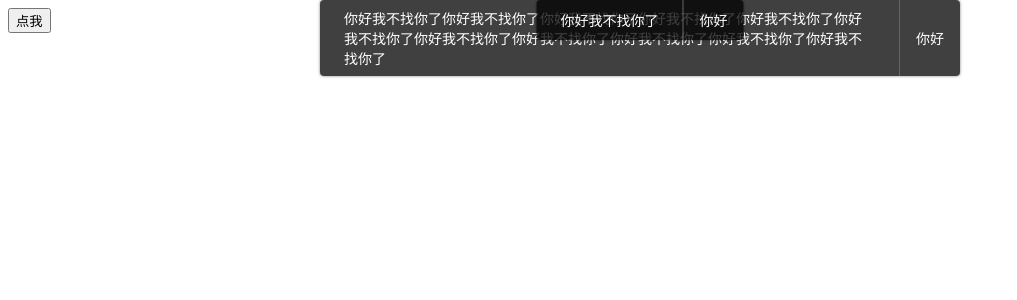
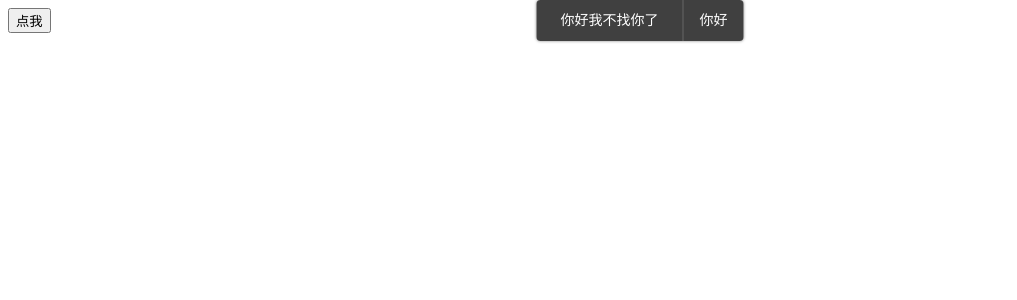
Before and after one commit to xiaoxinwan/xx-simple-ui, a Vue app: page / in a window 1280 px wide. Both pictures are taken after a click on the button "点我". Shown: the top 300 px of the page, without its empty margins (0-1017 px from the left). Built offline with nearby package versions, Linux system fonts and the light colour scheme.

Commit message:
添加position属性，保证toast只出现一个

```diff
--- a/src/App.vue
+++ b/src/App.vue
@@ -22,11 +22,10 @@
             'x-footer': Layout.Footer
         },
         created() {
-            this.$toast('你好我不找你了你好我不找你了你好我不找你了你好我不找你了你好我不找你了你好我不找你了你好我不找你了你好我不找你了你好我不找你了你好我不找你了你好我不找你了', {closeButton: {text: '你好'}})
         },
         methods: {
             handleClick() {
-                this.$toast('你好我不找你了', {closeButton: {text: '你好'}})
+                this.$toast('你好我不找你了', {closeButton: {text: '你好'}, position: 'top'})
             }
         }
     }
--- a/src/components/toast/toast.vue
+++ b/src/components/toast/toast.vue
@@ -1,5 +1,5 @@
 <template>
-    <div class="toast" ref="toast">
+    <div class="toast" ref="toast" :class="toastClass">
         <div class="message">
             <slot v-if="!enableHtml"></slot>
             <div v-else v-html="$slots.default[0]"></div>
@@ -35,6 +35,13 @@
             enableHtml: {
                 type: Boolean,
                 default: false
+            },
+            position: {
+                type: String,
+                default: 'top',
+                validate(value) {
+                    return ['top', 'bottom', 'middle'].indexOf(value) >= 0
+                }
             }
         },
         mounted() {
@@ -47,6 +54,13 @@
                 this.$refs.line.style.height =
                     `${this.$refs.toast.getBoundingClientRect().height}px`
             })
+        },
+        computed: {
+          toastClass() {
+              return {
+                  [`position-${this.position}`]: true
+              }
+          }
         },
         methods: {
             closeToast() {
@@ -70,13 +84,12 @@
         font-size: $font-size;
         min-height: $toast-min-height;
         background: $toast-bg;
+        line-height: 1.8;
         color: #ffffff;
         box-shadow: 0 0 3px 0 $box-shadow-color;
         border-radius: $border-radius;
         position: fixed;
-        top: 0;
         left: 50%;
-        transform: translateX(-50%);
         display: flex;
         align-items: center;
         padding: 0 16px;
@@ -92,6 +105,18 @@
             padding-left: 16px;
             flex-shrink: 0;
         }
+        &.position-top{
+            top: 0;
+            transform: translateX(-50%);
+        }
+        &.position-bottom{
+            bottom: 0;
+            transform: translateX(-50%);
+        }
+        &.position-middle{
+            top: 50%;
+            transform: translate(-50%, -50%);
+        }
     }
 
 
--- a/src/components/toast/toastPlugin.js
+++ b/src/components/toast/toastPlugin.js
@@ -1,15 +1,22 @@
 import Toast from './toast.vue'
 
+let currentToast
 export default {
     install(Vue, options) {
         Vue.prototype.$toast = (message, toastOptions) => {
-            let Constructor = Vue.extend(Toast)
-            let toast = new Constructor({
-                propsData: toastOptions
-            })
-            toast.$slots.default = [message]
-            toast.$mount()
-            document.body.appendChild(toast.$el)
+            if (currentToast) {
+                currentToast.closeToast()
+            }
+            currentToast = createToast({Vue, message, propsData: toastOptions})
         }
     }
 }
+
+function createToast({Vue, message, propsData}) {
+    let Constructor = Vue.extend(Toast)
+    let toast = new Constructor({propsData})
+    toast.$slots.default = [message]
+    toast.$mount()
+    document.body.appendChild(toast.$el)
+    return toast
+}
```
